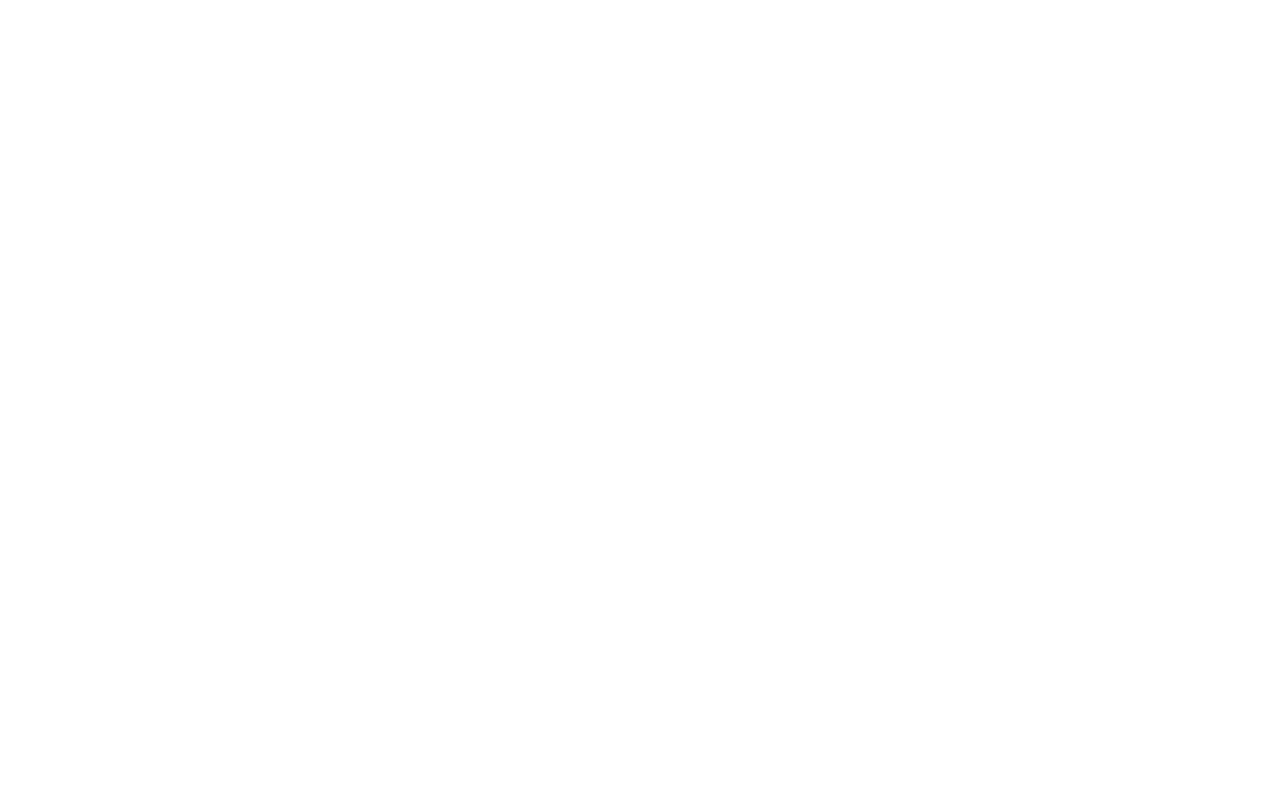
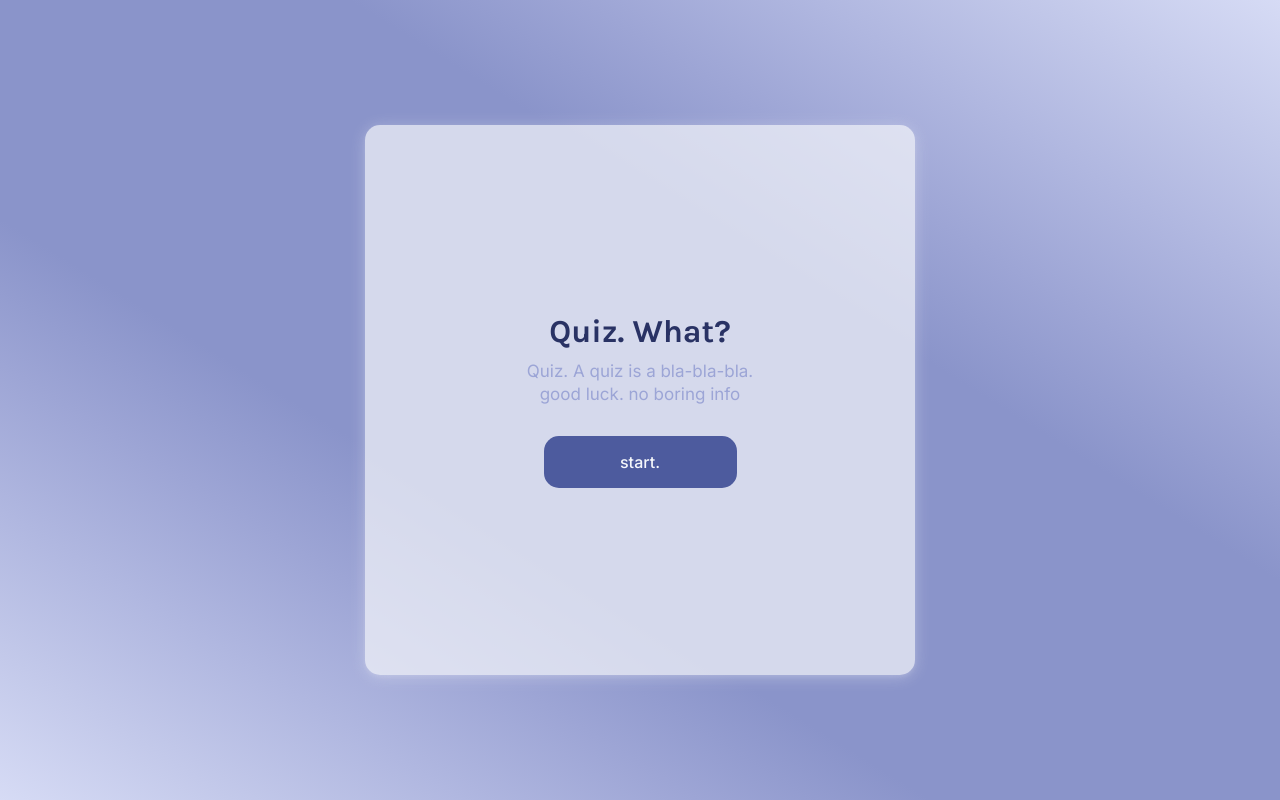
Before and after one commit to vladimirkhvan/quiz, a React (Create React App) app: page / in a window 1280 px wide. Built offline with nearby package versions, Linux system fonts and the light colour scheme.

Commit message:
added structure / created Intro page / created button component

```diff
--- a/public/index.html
+++ b/public/index.html
@@ -13,7 +13,7 @@
     <link rel="preconnect" href="https://fonts.googleapis.com">
     <link rel="preconnect" href="https://fonts.gstatic.com" crossorigin>
     <link
-        href="https://fonts.googleapis.com/css2?family=Karla:ital,wght@0,300;0,400;0,500;0,600;0,700;1,300;1,400;1,500;1,600;1,700&display=swap"
+        href="https://fonts.googleapis.com/css2?family=Inter:wght@300;400;500;600;700&family=Karla:wght@400;500;600;700&display=swap"
         rel="stylesheet">
 
     <title>Quiz. What?</title>
--- /dev/null
+++ b/src/App.module.scss
@@ -0,0 +1,8 @@
+.container{
+    width: 100%;
+    min-height: 100vh;
+
+    display: flex;
+    align-items: center;
+    justify-content: center;
+}
--- a/src/App.tsx
+++ b/src/App.tsx
@@ -1,11 +1,14 @@
 import React from 'react';
+import styles from './App.module.scss'
+
+import { Intro } from './pages/Intro';
 
 function App() {
-  return (
-    <div className="App">
-
-    </div>
-  );
+    return (
+        <div className={styles.container}>
+            <Intro />
+        </div>
+    );
 }
 
 export default App;
--- /dev/null
+++ b/src/components/Button/Button.module.scss
@@ -0,0 +1,28 @@
+@import '../../scss/variables';
+
+.button {
+    width: 193px;
+    height: 52px;
+    background: $accent;
+    border-radius: 15px;
+
+    font-weight: 500;
+    font-size: 16px;
+    color: #f5f7fb;
+
+    border:none;
+
+    cursor: pointer;
+
+    transition: box-shadow 0.08s ease-in-out, transform 0.1s ease-in-out;
+
+    &:hover{
+        box-shadow: rgba(50, 50, 93, 0.2) 0px 13px 27px -5px, rgba(0, 0, 0, 0.25) 0px 8px 16px -8px;
+        transform: translateY(-3px);
+    }
+
+    &:active{
+        transform: translateY(-3px);
+        box-shadow: rgba(0, 0, 0, 0.3) 3px 3px 6px 0px inset, rgba(0, 0, 0, 0.1) -3px -3px 6px 1px inset, rgba(50, 50, 93, 0.2) 0px 13px 27px -5px, rgba(0, 0, 0, 0.25) 0px 8px 16px -8px;
+    }
+}
--- /dev/null
+++ b/src/components/Button/index.tsx
@@ -0,0 +1,19 @@
+import React from 'react';
+import styles from './Button.module.scss';
+
+interface PropsButton {
+    placeholder: string;
+}
+
+export class Button extends React.Component<PropsButton> {
+    placeholder: string;
+
+    constructor(props:PropsButton){
+        super(props);
+        this.placeholder = this.props.placeholder;
+    }
+
+    render() {
+        return <button className={styles.button}>{this.placeholder}</button>;
+    }
+}
--- a/src/index.scss
+++ b/src/index.scss
@@ -7,6 +7,7 @@
         'Cantarell', 'Fira Sans', 'Droid Sans', 'Helvetica Neue', sans-serif;
     -webkit-font-smoothing: antialiased;
     -moz-osx-font-smoothing: grayscale;
+    background-image: $background;
 }
 
 code {
--- /dev/null
+++ b/src/pages/Intro/Intro.module.scss
@@ -0,0 +1,45 @@
+@import '../../scss/variables';
+
+.intro {
+    max-width: 550px;
+    width: 100%;
+    height: 550px;
+
+    display: flex;
+    align-items: center;
+    justify-content: center;
+    flex-direction: column;
+
+    border-radius: 15px;
+    background-color: rgba(245, 247, 251, 0.7);
+
+    box-shadow: rgba(245, 247, 251, 0.12) 0px 2px 4px 0px, rgba(245, 247, 251, 0.32) 0px 2px 16px 0px;
+
+
+
+    background-position: left bottom, right top;
+    background-repeat: no-repeat;
+
+    .title {
+        font-family: 'Karla';
+        font-size: 32px;
+        line-height: 37px;
+
+        color: $font-color;
+
+        margin-bottom: 10px;
+    }
+
+    .description{
+        font-family: 'Inter';
+        font-size: 17px;
+
+        color: lighten($color: $font-color, $amount: 45%);
+
+        margin-bottom: 30px;
+
+        max-width: 300px;
+        text-align: center;
+        line-height: 23px;
+    }
+}
--- /dev/null
+++ b/src/pages/Intro/index.tsx
@@ -0,0 +1,17 @@
+import React from 'react';
+import styles from './Intro.module.scss';
+
+import { Button } from '../../components/Button';
+
+export class Intro extends React.Component {
+    render() {
+        return (
+            <div className={styles.intro}>
+                <h1 className={styles.title}>Quiz. What?</h1>
+                <p className={styles.description}>Quiz. A quiz is a bla-bla-bla.
+                <br/> good luck. no boring info</p>
+                <Button placeholder={"start."}/>
+            </div>
+        );
+    }
+}
--- a/src/scss/_normalize.scss
+++ b/src/scss/_normalize.scss
@@ -1,9 +1,11 @@
+@import './variables';
+
 * {
     padding: 0;
     margin: 0;
     list-style: none;
     outline: none;
-  font-family: 'Proxima Nova', Roboto, system-ui, Tahoma, sans-serif;
+    font-family: 'Inter', sans-serif;
     box-sizing: border-box;
 }
 
@@ -26,7 +28,7 @@
 h3,
 h4,
 h5 {
-  color: black;
+    color: $font-color;
 }
 
 h1 {
@@ -42,13 +44,3 @@
 a {
     text-decoration: none;
 }
-
-@mixin noselect {
-  -webkit-touch-callout: none; /* iOS Safari */
-  -webkit-user-select: none; /* Safari */
-  -khtml-user-select: none; /* Konqueror HTML */
-  -moz-user-select: none; /* Old versions of Firefox */
-  -ms-user-select: none; /* Internet Explorer/Edge */
-  user-select: none; /* Non-prefixed version, currently
-                                  supported by Chrome, Opera and Firefox */
-}
--- a/src/scss/_variables.scss
+++ b/src/scss/_variables.scss
@@ -1,8 +1,9 @@
-$black: #232323;
-$background: #ffdf8c;
-$gray-line: #f6f6f6;
-$orange: #fe5f1e;
+$accent: #4d5b9e;
+$secondary: #D6DBF5;
+$success: #94D7A2;
+$fail: #F8BCBC;
+$background: linear-gradient(to left bottom, #d6dbf5, #c3c9ea, #b0b7e0, #9da5d5, #8a94ca, #8a94ca, #8a94ca, #8a94ca, #9da5d5, #b0b7e0, #c3c9ea, #d6dbf5);
 
-$container-width: 90%;
+$font-color: #293264;
 
-$duration: 0.15s;
+$white: #F5F7FB;
```
Also changed, not shown: src/scss/mixins/_noSelect.scss (added, +9 -0 lines), src/assets/images/bottomBackground.png (added), src/assets/images/upperBackground.png (added). Lines whose indentation alone changed are shown as unchanged.
